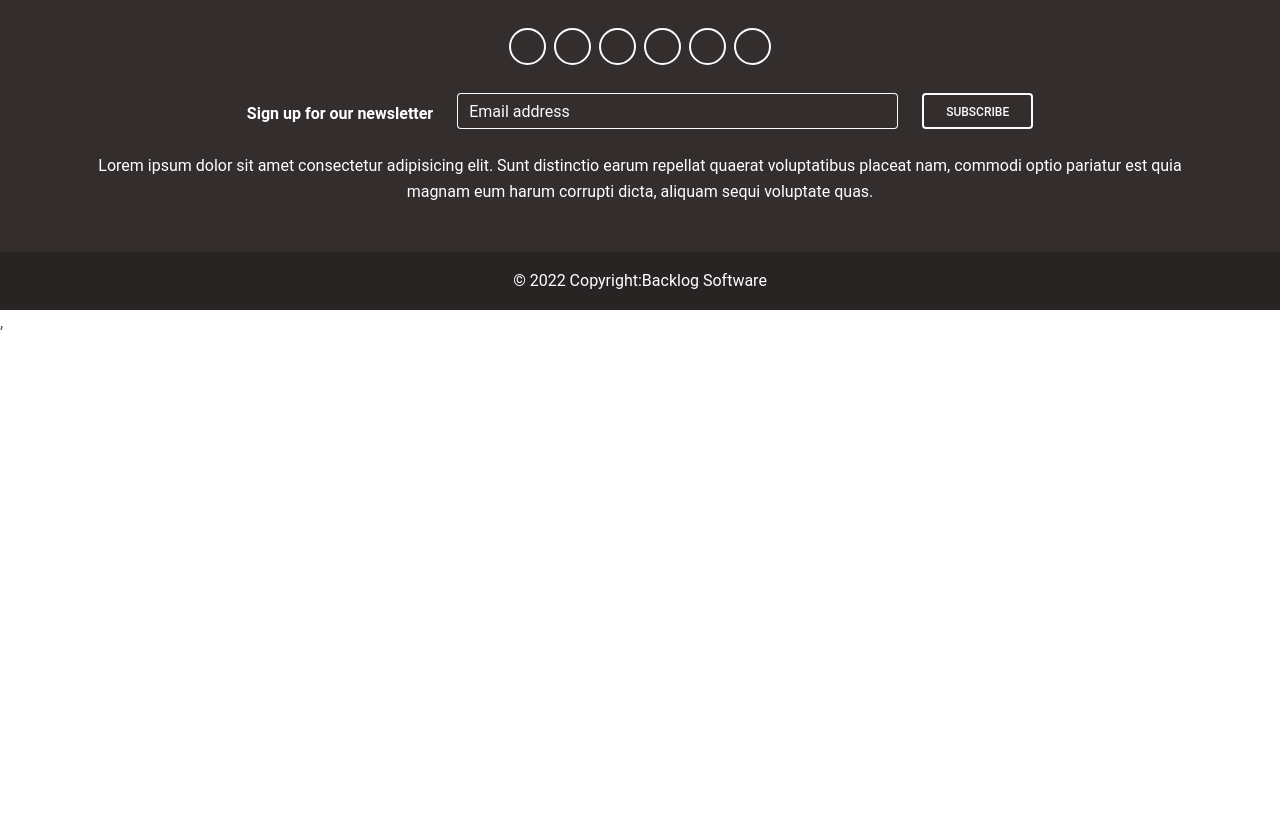
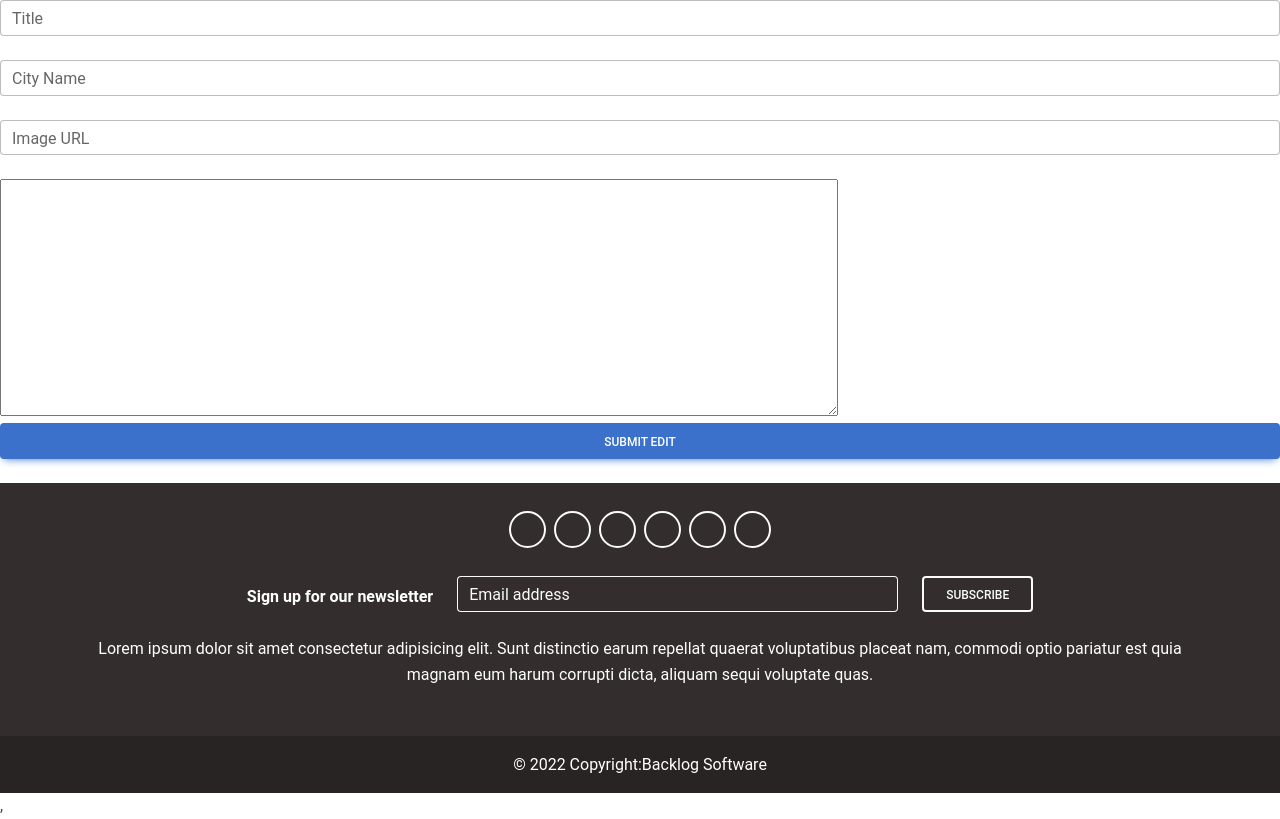
Before and after one commit to HodRZ/yallajo-frontend, a React (Create React App) app: page /blog/1 in a window 1280 px wide. Built offline with nearby package versions, Linux system fonts and the light colour scheme; no server answers.

Commit message:
Add Route edit blog

```diff
--- a/src/components/Blogs.js
+++ b/src/components/Blogs.js
@@ -9,6 +9,7 @@ import {
     MDBBtn
 } from 'mdb-react-ui-kit';
 import Header from './LandingPage/Header';
+import { Link } from 'react-router-dom';
 
 
 class Blogs extends Component {
@@ -42,7 +43,7 @@ class Blogs extends Component {
                                     <MDBCardText>
                                         {article.content}
                                     </MDBCardText>
-                                    <MDBBtn href='#'>Button</MDBBtn>
+                                    <Link to={`/blog/${article._id}`} style={{ textDecoration: "none", color: 'white' }}><MDBBtn color='dark' style={{ marginLeft: "50px" }}>Edit</MDBBtn></Link>
                                 </MDBCardBody>
                             </MDBCard>
                         )
--- a/src/components/LandingPage/LandingPage.js
+++ b/src/components/LandingPage/LandingPage.js
@@ -18,6 +18,7 @@ import About from './About'
 import UserProfile from '../User/UserProfile';
 import BlogPost from '../BlogPost';
 import CreateServices from '../CreateServices';
+import EditBlog from '../User/editBlog';
 // import Profile from '../user/Profile';
 class LandingPage extends Component {
     render() {
@@ -32,6 +33,9 @@ class LandingPage extends Component {
 
                     <Route path='about' element={<About />} />
                     <Route path='blog' element={<Blogs />} />
+                    <Route path='blog/:id' element={<EditBlog />} />
+
+
                     {
                         !isAuthenticated &&
                         <Route path='/' element={<MainLoggedOut />} />
--- /dev/null
+++ b/src/components/User/editBlog.js
@@ -0,0 +1,49 @@
+import axios from 'axios';
+import {
+    MDBBtn,
+    MDBInput
+} from 'mdb-react-ui-kit';
+import React, { useState, useEffect } from 'react';
+import { useParams } from 'react-router-dom'
+
+
+
+export default function EditBlog() {
+
+    const { id } = useParams();
+    const [blog, setBlog] = useState();
+
+    async function fetchData() {
+        const { data } = await axios.get(`${process.env.REACT_APP_PORT}/blog/${id}`).catch(function (error) { console.log(error) })
+        setBlog(data)
+    }
+
+    const updateBlog = async (e) => {
+        const data = {
+            'title': e.target.title.value,
+            'content': e.target.content.value,
+            'keyword': e.target.keyword.value,
+            'image': e.target.image.value
+        }
+        await axios.put(`${process.env.REACT_APP_PORT}/blog/${id}`, { data })
+    }
+
+
+    useEffect(() => {
+        fetchData();
+    })
+    return (
+        <form onSubmit={updateBlog}>
+            <MDBInput id='title' wrapperClass='mb-4' label='Title' value={blog?.title} />
+            <MDBInput type='text' id='keyword' wrapperClass='mb-4' label='City Name' value={blog?.keyword} />
+            <MDBInput type='text' id='image' wrapperClass='mb-4' label='Image URL' value={blog?.image} />
+            <textarea wrapperClass='mb-4' textarea id='content' rows={9} cols={90} label='Content' value={blog?.content} />
+
+
+
+            <MDBBtn type='submit' className='mb-4' block>
+                Submit Edit
+            </MDBBtn>
+        </form>
+    );
+}
```
